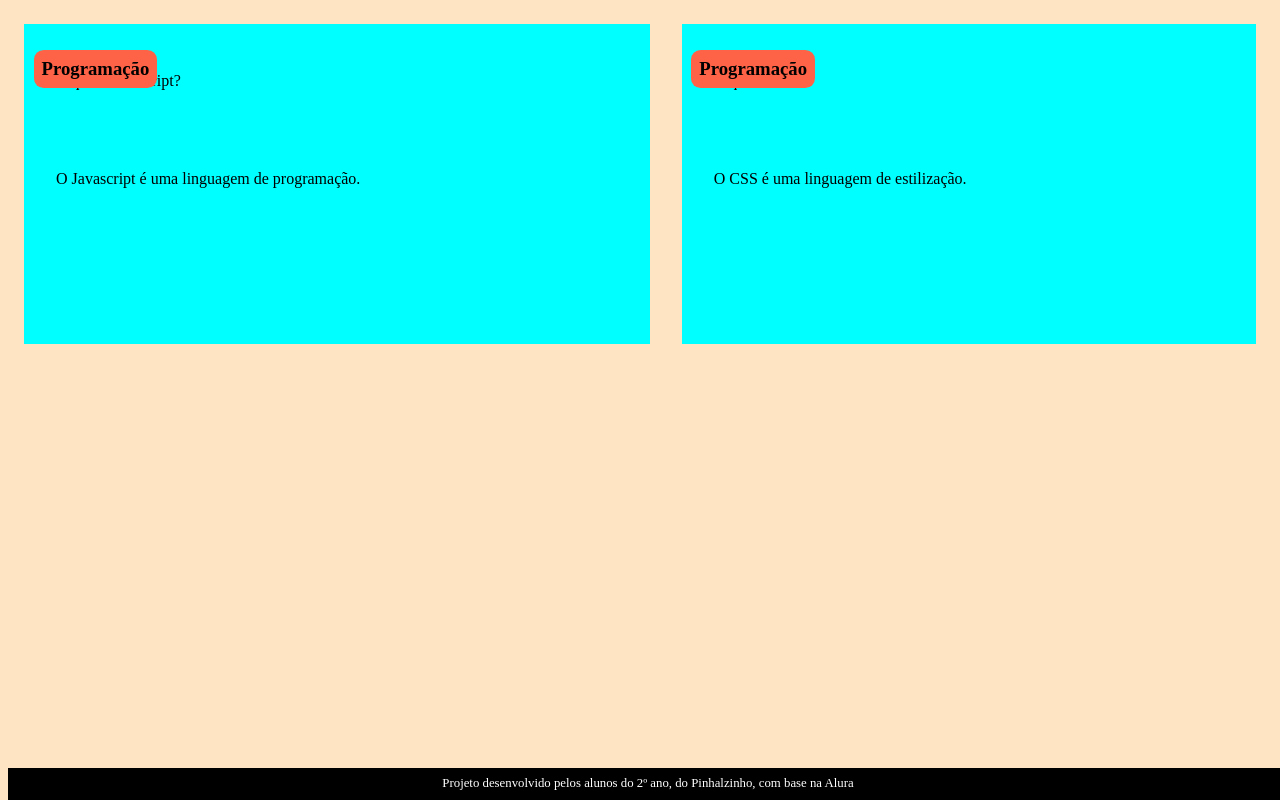
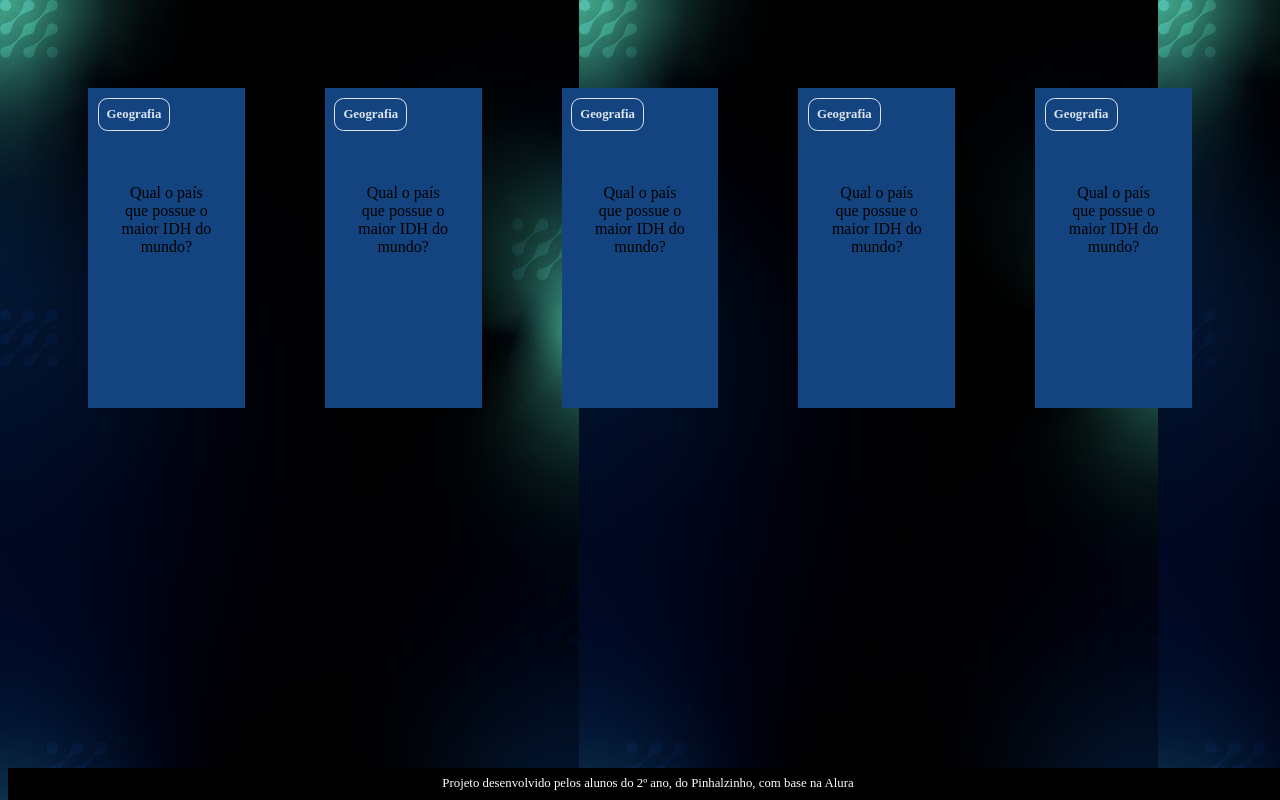
Before and after one commit to GEANDAPAMONHA/FLASHCARD, a plain HTML site: page index.html in a window 1280 px wide. Drawn offline with Linux system fonts and the light colour scheme.

Commit message:
15/10/2024

```diff
--- /dev/null
+++ b/app.js
@@ -0,0 +1,21 @@
+function criaCartao(categoria, pergunda, resposta){
+    let container = document.getElementById('container')
+    let cartao = document.createElement('aticle')
+    cartao.className = 'cartao'
+
+
+    cartao.innerHTML = `
+    <div class="cartao__conteudo">
+    <h3 class="programacao">Geografia</h3>
+    <div class="cartao__conteudo__pergunta">
+       <p> Qual o país que possue o maior IDH do mundo?</p>
+    </div>
+    <div class="cartao__conteudo__resposta">
+       <p> Suíça</p>
+    </div>
+</div>
+
+    `
+    container.appendChild(cartao)
+
+}
--- a/assets/style.css
+++ b/assets/style.css
@@ -5,47 +5,64 @@
 }
 
 body{
-    background-color: bisque;
-    font-family: bai jamjuree;
+    background: url(img/bg-desktop.jpg);
+    font-family: Bai Jamjuree;
     }
     #container{
     display: flex;
+    flex-wrap: wrap;
+    justify-content: space-between;
+    padding: 4rem;
+    gap: 3rem;
     }
 
     .cartao{
     margin: 1rem 1rem;
-    background-color: aqua;
     height: 20rem;
     flex-grow: 1;
     flex-basis: calc(33%-6rem);
     }
 
-.catao__conteudo{
+    .cartao__conteudo{
     text-align: center;
-    background-color: aquamarine;
+    background-color: var(--card-front-color);
     height: 100%;
+    transform-style: preserve-3d;
+    transition:  300ms ease-in-out ;
+
     }
+    .cartao__conteudo h3{
+    color: var(--text-color);
+    text-align: left;
+    padding: 0.5rem ;
+    position: absolute;
+    margin: 0.6rem ;
+    border-radius: 0.6rem;
+    font-size: 1vw;
+    border: 1px solid var(--text-color);
+    backface-visibility: hidden;
 
-.cartao__conteudo h3{
-    background-color: tomato;
-    text-align: left;
-    padding: 0.5rem;
-    position: absolute;
-    margin: 0.6rem;
-    border-radius: 0.6rem;
-    font-size: 1w;
-}
-.cartao__conteudo p{
-margin-top: 1rem;
-padding: 2rem;
 }
 
 
+    .cartao__conteudo p{
 
+        margin-top: 1rem;
+        padding: 2rem;
+        margin-top: 4rem;
+    }
 
+    .cartao__conteudo_pergunta p{
 
+    color: var(--text-color);
+    font-weight: 500;
+    }
 
+    .cartao__conteudo_resposta{
 
+    color: var(--text-color);
+    font-weight: 700;
+    }
 
 
     footer{
@@ -59,5 +76,24 @@ footer{
     footer p{
     text-align: center;
     font-size: 0.8rem;
-    margin-top: 0.5rem;
+    margin-top: 0.5rem ;
     }
+
+    .cartao:hover .cartao__conteudo{
+
+        transform: rotateY(180deg);
+    }
+
+    .cartao__conteudo__pergunta,
+    .cartao__conteudo__resposta{
+
+        backface-visibility: hidden;
+        position: absolute;
+        height: 100%;
+        width: 100%;
+    }
+
+    .cartao__conteudo__resposta{
+
+        transform: rotateY(180deg);
+    }
--- a/index.html
+++ b/index.html
@@ -13,24 +13,12 @@
    <section id="container">
 <article class="cartao">
     <div class="cartao__conteudo">
-<h3 class="programacao">Programação</h3>
+        <h3 class="programacao">Geografia</h3>
         <div class="cartao__conteudo__pergunta">
-<p> O que é Javascript? </p>
+           <p> Qual o país que possue o maior IDH do mundo?</p>
         </div>
         <div class="cartao__conteudo__resposta">
-<p> O Javascript é uma linguagem de programação. </p>
-</div>
-</div>
-
-</article>
-<article class="cartao">
-<div class="cartao__conteudo">
-<h3 class="programacao">Programação</h3>
-<div class="cartao__conteudo__pergunta">
-<p> O que é CSS? </p>
-</div>
-<div class="cartao__conteudo__resposta">
-<p> O CSS é uma linguagem de estilização. </p>
+           <p> Suíça</p>
         </div>
     </div>
 
@@ -40,5 +28,11 @@
    <footer>
     <p>Projeto desenvolvido pelos alunos do 2º ano, do Pinhalzinho, com base na Alura</p>
    </footer>
+
+
+   <script src="app.js"></script>
+
+   <script src="pergunta.js"></script>
+
 </body>
 </html>
--- /dev/null
+++ b/pergunta.js
@@ -0,0 +1,26 @@
+criaCartao(
+    'Geografia' ,
+    'Qual o país que possue o maior IDH do mundo?' ,
+    'Suíça' ,
+
+)
+
+criaCartao(
+    'Química' ,
+    'Qual o elemento químico que é mais eleteropositivo da tabela periódica?' ,
+    'O Sódio' ,
+
+)
+
+criaCartao(
+    'História' ,
+    'Quando aconteceu a revolução russa?' ,
+    '8 de março de 1917'
+
+)
+
+criaCartao(
+    'Biologia',
+    'Qual o nome do processo qua as plantas utilizam para conseguirem sobreviver',
+    'Fotossíntese'
+)
```
Lines whose indentation alone changed are shown as unchanged.
